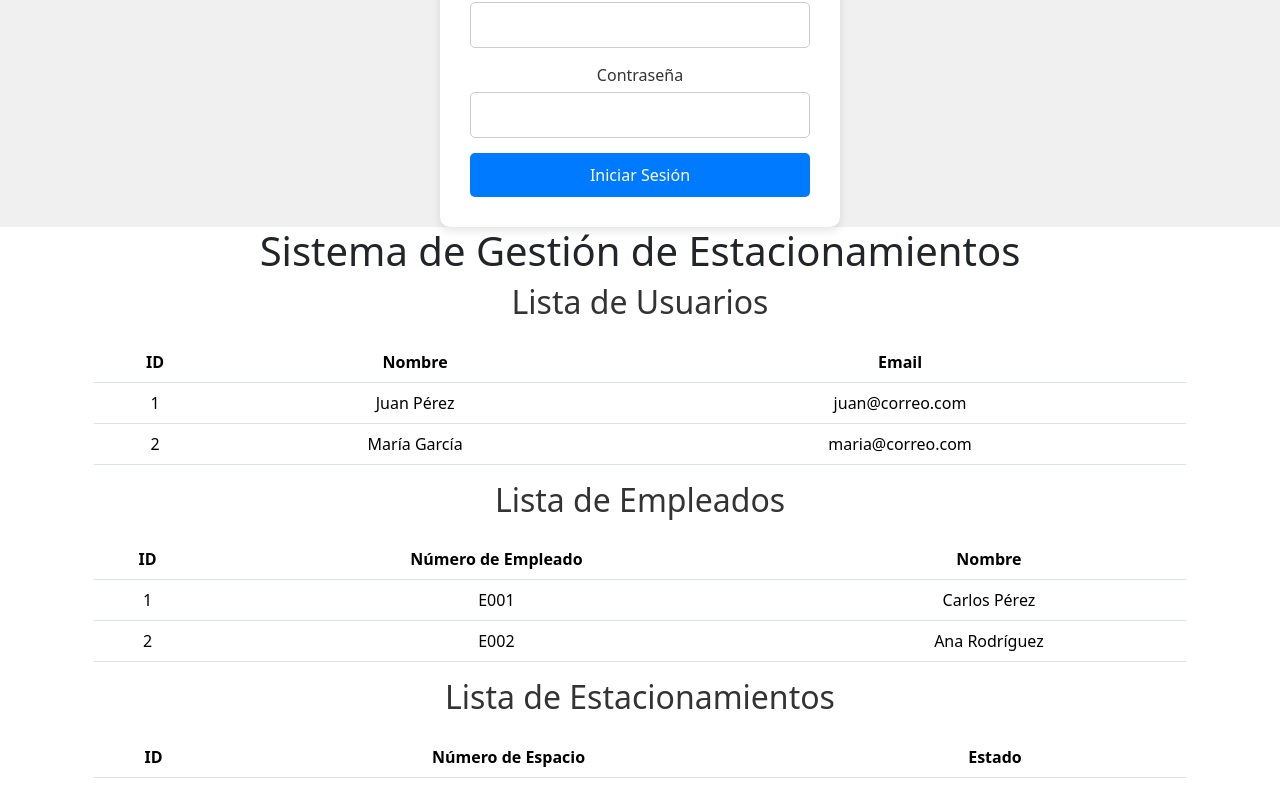
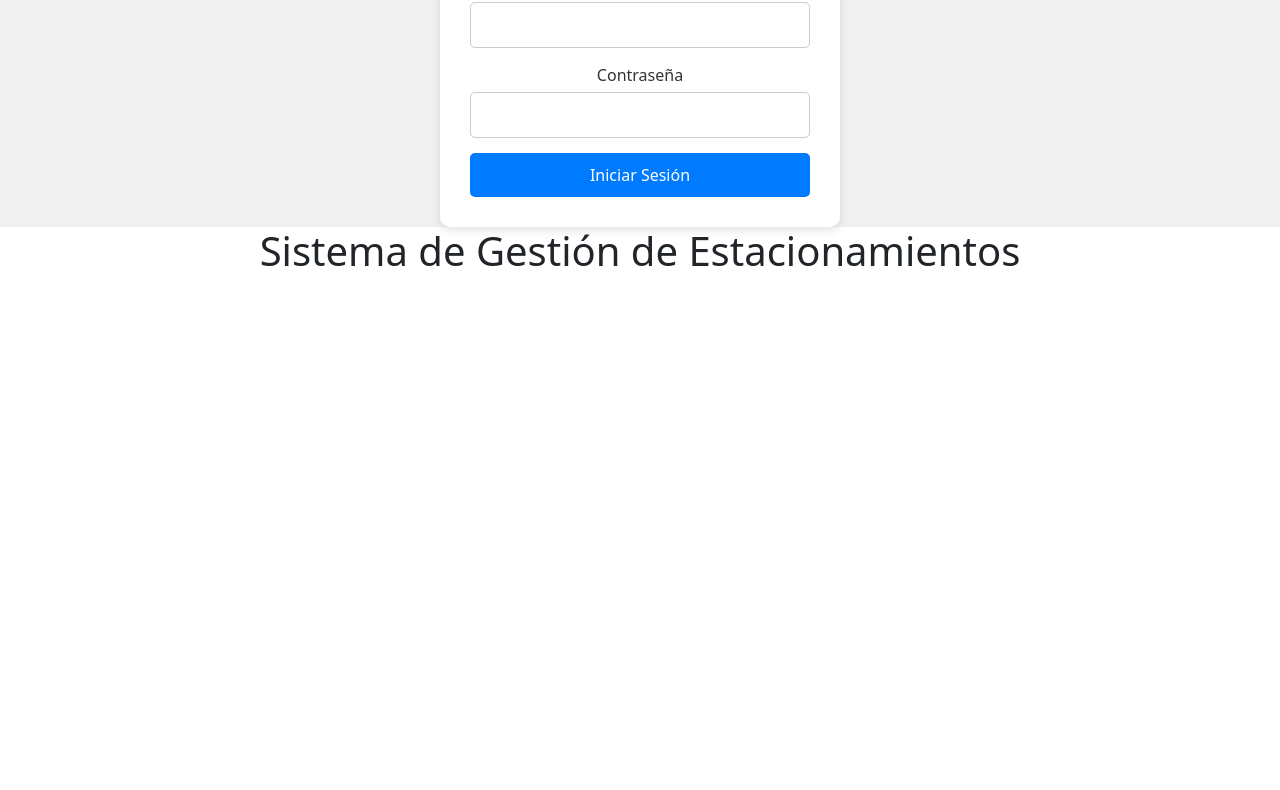
Before and after one commit to karina725/Proyecto-VII, a React (Create React App) app: page / in a window 1280 px wide. Shown: the part 295-1085 px from the top of the page. After the commit the page ends 800 px from the top, so only its background shows below. Built offline with nearby package versions, Linux system fonts and the light colour scheme; the HTML template or start-up script is replaced by a standard one.

Commit message:
Update App.js

```diff
--- a/src/App.js
+++ b/src/App.js
@@ -1,4 +1,5 @@
 import React from 'react';
+import { BrowserRouter as Router, Routes, Route } from 'react-router-dom';
 import 'bootstrap/dist/css/bootstrap.min.css';
 import './App.css';
 
@@ -12,18 +13,23 @@ import LogList from './componentes/Logs/LogList';
 
 function App() {
   return (
-    <div className="App">
-      <LoginForm />
-      <div className="container">
-        <h1>Sistema de Gestión de Estacionamientos</h1>
-        <UsuarioList />
-        <EmpleadoList />
-        <EstacionamientoList />
-        <ReservaList />
-        <LiberacionList />
-        <LogList />
+    <Router>
+      <div className="App">
+        <LoginForm />
+        <div className="container">
+          <h1>Sistema de Gestión de Estacionamientos</h1>
+          {/* Definimos las rutas */}
+          <Routes>
+            <Route path="/usuarios" element={<UsuarioList />} />
+            <Route path="/empleados" element={<EmpleadoList />} />
+            <Route path="/estacionamientos" element={<EstacionamientoList />} />
+            <Route path="/reservas" element={<ReservaList />} />
+            <Route path="/liberaciones" element={<LiberacionList />} />
+            <Route path="/logs" element={<LogList />} />
+          </Routes>
+        </div>
       </div>
-    </div>
+    </Router>
   );
 }
 
```
